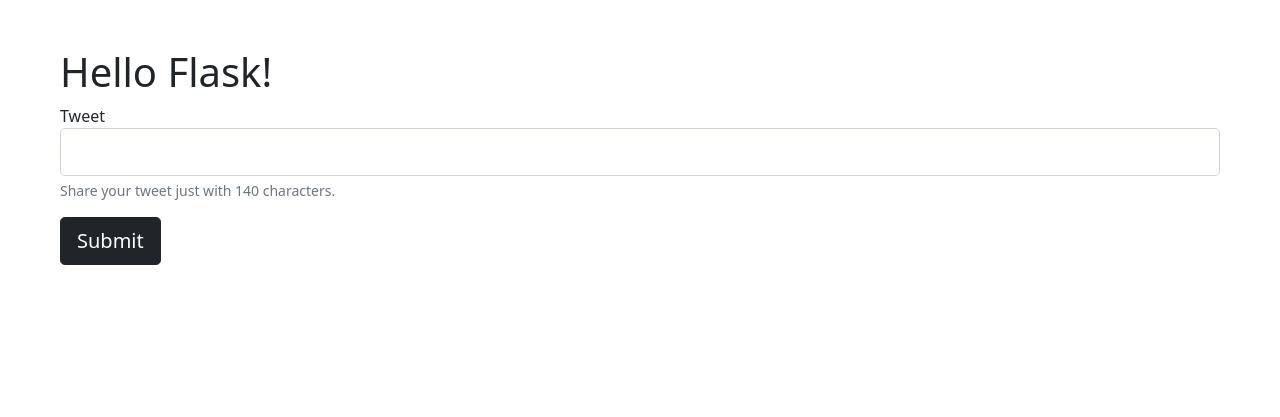
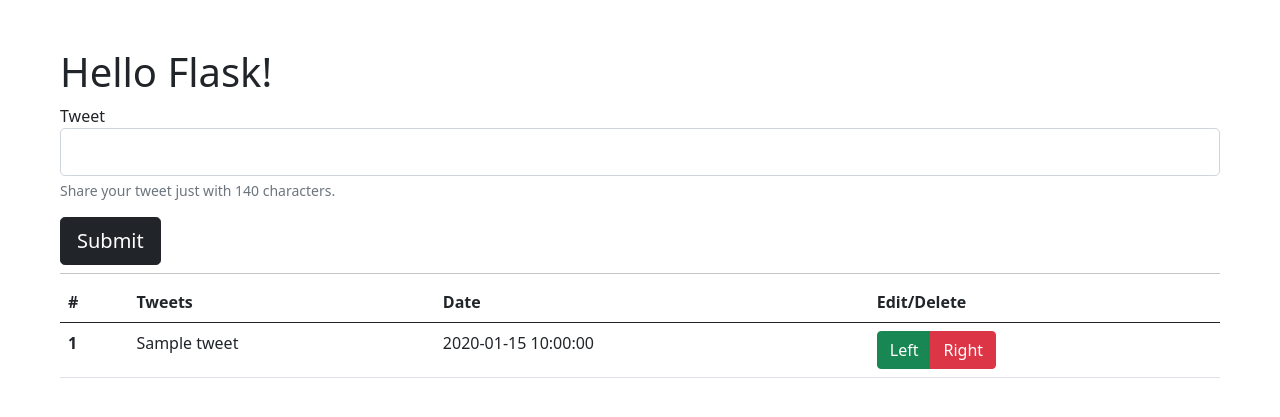
Before and after one commit to samsimsom/PYTHON, a Python web app: template Learning_FLASK/SQLAlchemy_CRUD/app/templates/index.html in a window 1280 px wide. Shown: the part 56-473 px from the top of the page. Run offline with Jinja, Linux system fonts and the light colour scheme; the template is opened without the code that fills it: most values are stand-ins (such as "Sample title", 1, 10 or a date in 2020); form fields are guessed from the names that the template uses; some libraries are stand-ins or nearby versions.

Commit message:
template

```diff
--- a/Learning_FLASK/SQLAlchemy_CRUD/app/templates/index.html
+++ b/Learning_FLASK/SQLAlchemy_CRUD/app/templates/index.html
@@ -17,6 +17,35 @@
     </div>
         {{ form.submit(class_="btn btn-dark btn-lg") }}
     </form>
+
+<hr class="dropdown-divider">
+
+<table class="table table-hover">
+  <thead>
+    <tr>
+      <th scope="col">#</th>
+      <th scope="col">Tweets</th>
+      <th scope="col">Date</th>
+      <th scope="col">Edit/Delete</th>
+    </tr>
+  </thead>
+  <tbody>
+    {% for tweet in tweets %}
+    <tr>
+      <th scope="row">{{ tweet.id }}</th>
+      <td>{{ tweet.tweet }}</td>
+      <td>{{ tweet.timestamp }}</td>
+      <td>
+<div class="btn-group" role="group" aria-label="Basic example">
+  <button type="button" class="btn btn-success">Left</button>
+  <button type="button" class="btn btn-danger">Right</button>
+</div>
+      </td>
+    </tr>
+    {% endfor %}
+  </tbody>
+</table>
+
 </div>
 
 {% endblock content %}
--- a/Learning_FLASK/SQLAlchemy_CRUD/config.py
+++ b/Learning_FLASK/SQLAlchemy_CRUD/config.py
@@ -6,8 +6,12 @@ basedir = os.path.abspath(os.path.dirname(__file__))
 
 
 class Config(object):
+    # FLASK
     DEBUG = os.environ.get('DEBUG')
     FLASK_ENV = os.environ.get('FLASK_ENV')
     FLASK_APP = os.environ.get('FLASK_APP')
     SECRET_KEY = 'secret-key'
-    SQLALCHEMY_DATABASE_URI = 'sqlite:////app.db'
+
+    # SQLALCHEMY
+    SQLALCHEMY_DATABASE_URI = 'sqlite:///app.db'
+    SQLALCHEMY_TRACK_MODIFICATIONS = False
```
Also changed, not shown: Learning_FLASK/SQLAlchemy_CRUD/app/routes.py (+8 -1 lines), Learning_FLASK/SQLAlchemy_CRUD/app/app.db (added).
